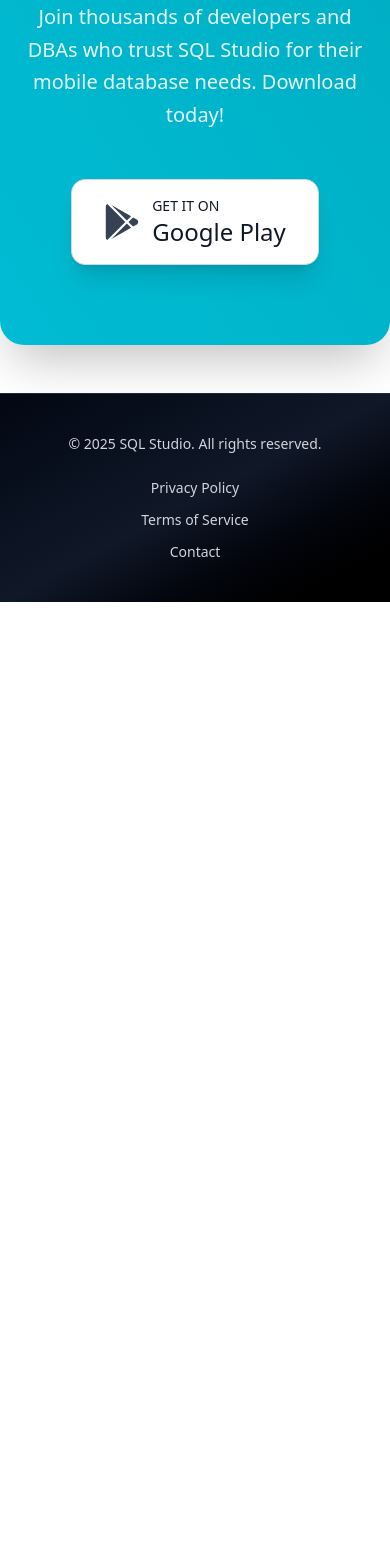
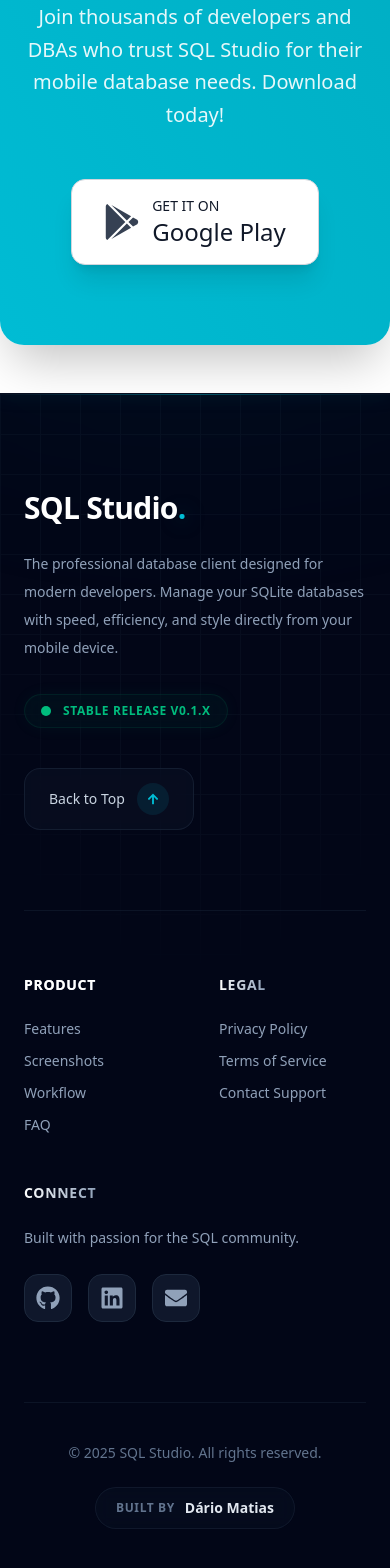
Before and after one commit to dariomatias-dev/sql_studio_web, a Next.js app: page / in a window 390 px wide. Shown: the part 8783-10351 px from the top of the page. Before the commit the page ends 9385 px from the top, so only its background shows below. Built offline with nearby package versions, Linux system fonts and the light colour scheme.

Commit message:
feat(components/footer.tsx): redesigned component
- Redesigned the component for a better user experience.

```diff
--- a/components/footer.tsx
+++ b/components/footer.tsx
@@ -1,32 +1,148 @@
+"use client";
+
+import Link from "next/link";
+import { FaGithub, FaLinkedin, FaEnvelope, FaArrowUp, FaChevronRight } from "react-icons/fa";
+
 export const Footer = () => {
+  const currentYear = new Date().getFullYear();
+
+  const scrollToTop = () => {
+    window.scrollTo({ top: 0, behavior: "smooth" });
+  };
+
   return (
-    <footer className="py-10 px-4 md:px-8 bg-linear-to-br from-gray-950 via-gray-900 to-black text-gray-400 text-center border-t border-gray-800 text-sm">
-      <div className="max-w-7xl mx-auto flex flex-col md:flex-row justify-between items-center space-y-6 md:space-y-0">
-        <p className="font-light text-gray-300">
-          &copy; {new Date().getFullYear()} SQL Studio. All rights reserved.
-        </p>
+    <footer className="relative bg-[#020617] pt-24 pb-12 overflow-hidden border-t border-slate-900/50">
+      <div className="absolute inset-0 bg-[linear-gradient(to_right,#1e293b_1px,transparent_1px),linear-gradient(to_bottom,#1e293b_1px,transparent_1px)] bg-size-[40px_40px] mask-[radial-gradient(ellipse_80%_50%_at_50%_0%,#000_70%,transparent_100%)] pointer-events-none opacity-20"></div>
 
-        <div className="flex flex-col md:flex-row space-y-3 md:space-y-0 md:space-x-8 font-medium text-sm">
-          <a
-            href="/privacy-policy"
-            className="text-gray-300 hover:text-[#00BCD4] transition-colors duration-300 ease-in-out"
+      <div className="absolute top-0 left-0 right-0 h-px bg-linear-to-r from-transparent via-[#00BCD4]/40 to-transparent shadow-[0_0_15px_rgba(0,188,212,0.5)]"></div>
+
+      <div className="absolute -top-[300px] left-1/2 -translate-x-1/2 w-[600px] h-[300px] bg-[#00BCD4]/5 blur-[120px] rounded-full pointer-events-none"></div>
+
+      <div className="max-w-7xl mx-auto px-6 relative z-10">
+        <div className="flex flex-col lg:flex-row justify-between items-start mb-20 gap-10">
+          <div className="lg:max-w-md">
+            <Link href="/" className="inline-block mb-6 group">
+              <span className="text-3xl font-extrabold text-white tracking-tight group-hover:text-transparent group-hover:bg-clip-text group-hover:bg-linear-to-r group-hover:from-white group-hover:to-slate-400 transition-all duration-300">
+                SQL Studio<span className="text-[#00BCD4] drop-shadow-[0_0_10px_rgba(0,188,212,0.5)]">.</span>
+              </span>
+            </Link>
+            <p className="text-slate-400 text-sm leading-7 mb-8 font-light">
+              The professional database client designed for modern developers.
+              Manage your SQLite databases with speed, efficiency, and style directly from your mobile device.
+            </p>
+
+            <div className="inline-flex items-center gap-3 px-4 py-2 rounded-full bg-emerald-500/5 border border-emerald-500/10 shadow-[0_0_20px_-5px_rgba(16,185,129,0.1)] backdrop-blur-md">
+              <span className="relative flex h-2.5 w-2.5">
+                <span className="animate-ping absolute inline-flex h-full w-full rounded-full bg-emerald-500 opacity-75"></span>
+                <span className="relative inline-flex rounded-full h-2.5 w-2.5 bg-emerald-500"></span>
+              </span>
+              <span className="text-xs font-bold text-emerald-500 tracking-wider uppercase">
+                Stable Release v0.1.x
+              </span>
+            </div>
+          </div>
+
+          <button
+            onClick={scrollToTop}
+            className="group relative flex items-center gap-3 px-6 py-3.5 rounded-2xl bg-slate-900/40 border border-slate-800/60 backdrop-blur-md overflow-hidden hover:border-[#00BCD4]/30 hover:shadow-[0_0_25px_-10px_rgba(0,188,212,0.2)] transition-all duration-300"
           >
-            Privacy Policy
-          </a>
+            <div className="absolute inset-0 bg-linear-to-r from-[#00BCD4]/0 via-[#00BCD4]/5 to-[#00BCD4]/0 -translate-x-full group-hover:translate-x-full transition-transform duration-700"></div>
+            <span className="text-sm font-medium text-slate-300 group-hover:text-white relative z-10">Back to Top</span>
+            <div className="flex items-center justify-center w-8 h-8 rounded-full bg-[#00BCD4]/10 text-[#00BCD4] group-hover:bg-[#00BCD4] group-hover:text-black transition-all duration-300 relative z-10">
+              <FaArrowUp size={12} className="group-hover:-translate-y-0.5 transition-transform" />
+            </div>
+          </button>
+        </div>
 
-          <a
-            href="/terms-of-service"
-            className="text-gray-300 hover:text-[#00BCD4] transition-colors duration-300 ease-in-out"
-          >
-            Terms of Service
-          </a>
+        <div className="grid grid-cols-2 md:grid-cols-3 lg:grid-cols-4 gap-12 mb-20 border-t border-slate-800/40 pt-16">
+          <div>
+            <h3 className="text-white font-bold mb-6 text-sm tracking-wider uppercase bg-linear-to-r from-white to-slate-400 bg-clip-text w-fit">Product</h3>
+            <ul className="space-y-3 text-sm">
+              {['Features', 'Screenshots', 'Workflow', 'FAQ'].map((item) => (
+                <li key={item}>
+                  <Link href={`#${item.toLowerCase()}`} className="group flex items-center text-slate-400 hover:text-[#00BCD4] transition-colors duration-200">
+                    <FaChevronRight className="w-0 h-3 mr-0 opacity-0 group-hover:w-3 group-hover:mr-2 group-hover:opacity-100 transition-all duration-300 text-[#00BCD4]" />
+                    <span className="group-hover:translate-x-1 transition-transform duration-300">{item}</span>
+                  </Link>
+                </li>
+              ))}
+            </ul>
+          </div>
 
-          <a
-            href="/contact"
-            className="text-gray-300 hover:text-[#00BCD4] transition-colors duration-300 ease-in-out"
-          >
-            Contact
-          </a>
+          <div>
+            <h3 className="font-bold mb-6 text-sm tracking-wider uppercase bg-linear-to-r from-white to-slate-400 bg-clip-text text-transparent w-fit">Legal</h3>
+            <ul className="space-y-3 text-sm">
+              <li>
+                <Link href="/privacy-policy" className="group flex items-center text-slate-400 hover:text-[#00BCD4] transition-colors duration-200">
+                  <FaChevronRight className="w-0 h-3 mr-0 opacity-0 group-hover:w-3 group-hover:mr-2 group-hover:opacity-100 transition-all duration-300 text-[#00BCD4]" />
+                  <span className="group-hover:translate-x-1 transition-transform duration-300">Privacy Policy</span>
+                </Link>
+              </li>
+              <li>
+                <Link href="/terms-of-service" className="group flex items-center text-slate-400 hover:text-[#00BCD4] transition-colors duration-200">
+                  <FaChevronRight className="w-0 h-3 mr-0 opacity-0 group-hover:w-3 group-hover:mr-2 group-hover:opacity-100 transition-all duration-300 text-[#00BCD4]" />
+                  <span className="group-hover:translate-x-1 transition-transform duration-300">Terms of Service</span>
+                </Link>
+              </li>
+              <li>
+                <Link href="/contact" className="group flex items-center text-slate-400 hover:text-[#00BCD4] transition-colors duration-200">
+                  <FaChevronRight className="w-0 h-3 mr-0 opacity-0 group-hover:w-3 group-hover:mr-2 group-hover:opacity-100 transition-all duration-300 text-[#00BCD4]" />
+                  <span className="group-hover:translate-x-1 transition-transform duration-300">Contact Support</span>
+                </Link>
+              </li>
+            </ul>
+          </div>
+
+          <div className="col-span-2 md:col-span-1 lg:col-span-2">
+            <h3 className="font-bold mb-6 text-sm tracking-wider uppercase bg-linear-to-r from-white to-slate-400 bg-clip-text text-transparent w-fit">Connect</h3>
+            <p className="text-slate-400 text-sm mb-6 leading-relaxed">
+              Built with passion for the SQL community.
+            </p>
+            <div className="flex items-center gap-4">
+              <a
+                href="https://github.com/dariomatias-dev"
+                target="_blank"
+                rel="noopener noreferrer"
+                className="group flex items-center justify-center w-12 h-12 rounded-xl bg-slate-900 border border-slate-800 text-slate-400 hover:text-white hover:border-[#00BCD4]/40 hover:bg-[#00BCD4]/10 hover:shadow-[0_0_20px_-5px_rgba(0,188,212,0.2)] transition-all duration-300 relative overflow-hidden"
+              >
+                <div className="absolute inset-0 bg-linear-to-tr from-[#00BCD4]/10 to-transparent opacity-0 group-hover:opacity-100 transition-opacity duration-300"></div>
+                <FaGithub size={24} className="group-hover:scale-110 transition-transform relative z-10" />
+              </a>
+              <a
+                href="https://www.linkedin.com/in/dariomatias-dev/"
+                target="_blank"
+                rel="noopener noreferrer"
+                className="group flex items-center justify-center w-12 h-12 rounded-xl bg-slate-900 border border-slate-800 text-slate-400 hover:text-[#0077B5] hover:border-[#0077B5]/40 hover:bg-[#0077B5]/10 hover:shadow-[0_0_20px_-5px_rgba(0,119,181,0.2)] transition-all duration-300 relative overflow-hidden"
+              >
+                <div className="absolute inset-0 bg-linear-to-tr from-[#0077B5]/10 to-transparent opacity-0 group-hover:opacity-100 transition-opacity duration-300"></div>
+                <FaLinkedin size={24} className="group-hover:scale-110 transition-transform relative z-10" />
+              </a>
+              <a
+                href="mailto:matiasdario75@gmail.com"
+                className="group flex items-center justify-center w-12 h-12 rounded-xl bg-slate-900 border border-slate-800 text-slate-400 hover:text-[#EA4335] hover:border-[#EA4335]/40 hover:bg-[#EA4335]/10 hover:shadow-[0_0_20px_-5px_rgba(234,67,53,0.2)] transition-all duration-300 relative overflow-hidden"
+              >
+                <div className="absolute inset-0 bg-linear-to-tr from-[#EA4335]/10 to-transparent opacity-0 group-hover:opacity-100 transition-opacity duration-300"></div>
+                <FaEnvelope size={22} className="group-hover:scale-110 transition-transform relative z-10" />
+              </a>
+            </div>
+          </div>
+        </div>
+
+        <div className="flex flex-col md:flex-row justify-between items-center gap-6 text-sm border-t border-slate-800/40 pt-10">
+          <p className="text-slate-500 font-medium">
+            &copy; {currentYear} SQL Studio. All rights reserved.
+          </p>
+          <div className="flex items-center gap-2.5 px-5 py-2.5 rounded-full bg-slate-900/30 border border-slate-800/50 backdrop-blur-sm hover:border-slate-700 hover:bg-slate-800/50 transition-all duration-300">
+            <span className="text-slate-500 text-xs uppercase tracking-wider font-bold">Built by</span>
+            <a
+              href="https://github.com/dariomatias-dev"
+              target="_blank"
+              rel="noopener noreferrer"
+              className="text-slate-200 font-bold hover:text-[#00BCD4] transition-colors"
+            >
+              Dário Matias
+            </a>
+          </div>
         </div>
       </div>
     </footer>
```
